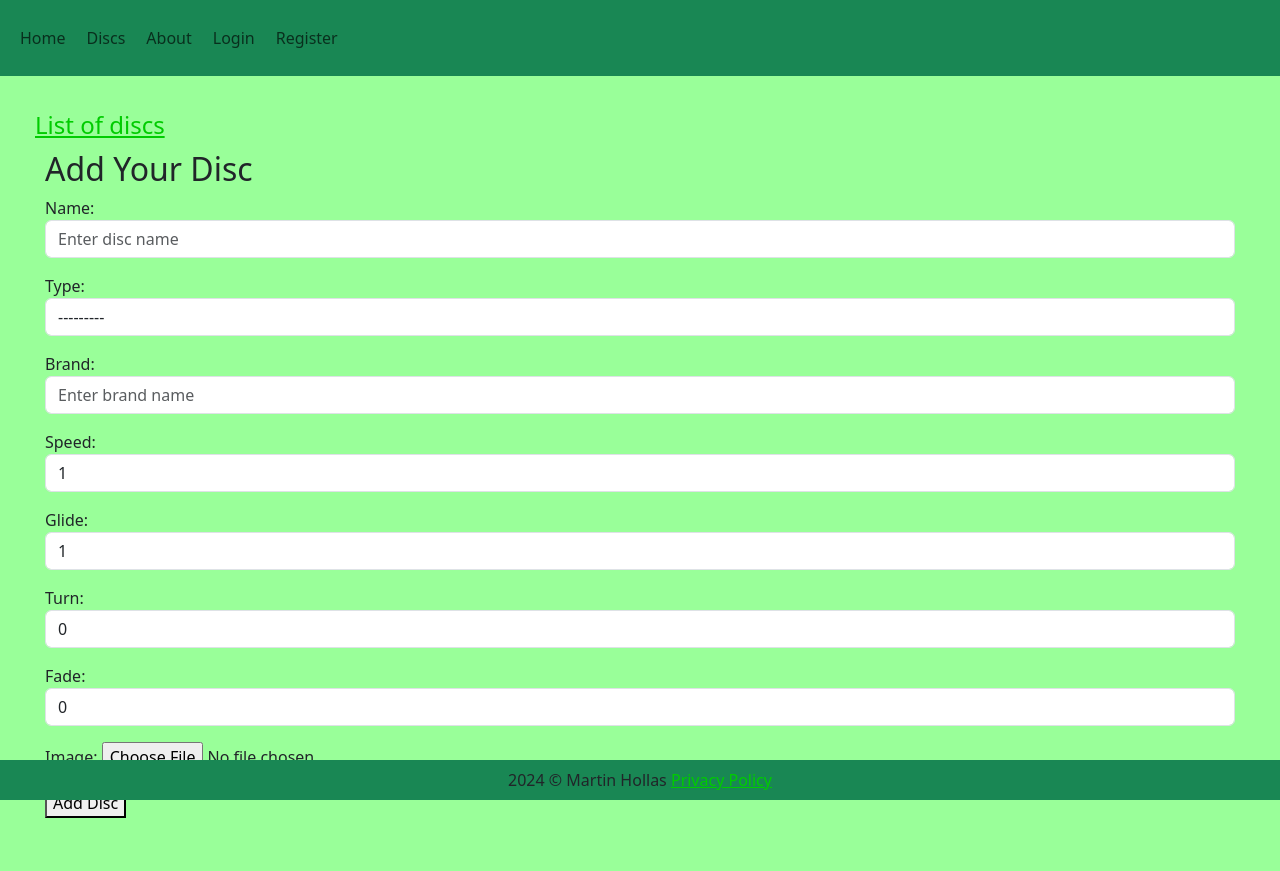
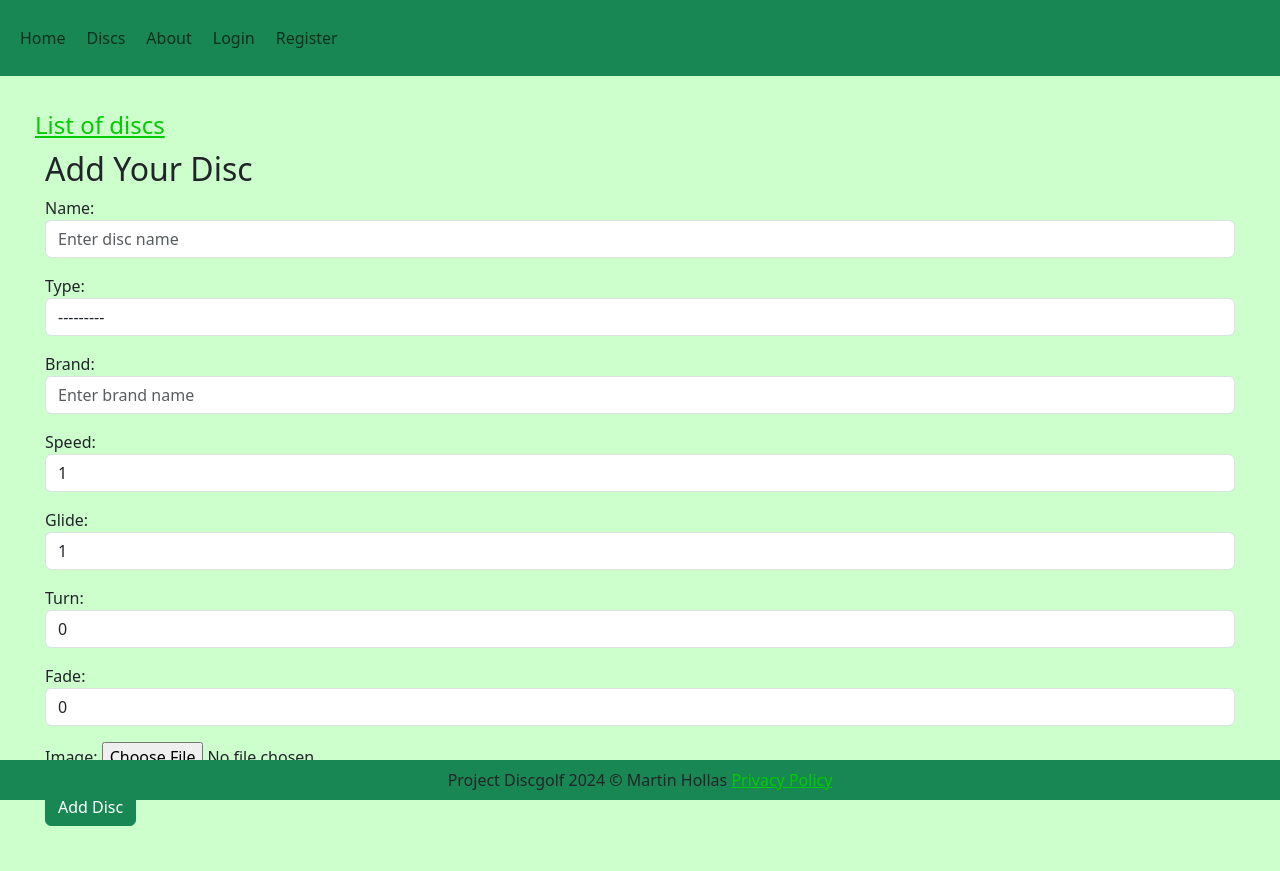
Before and after one commit to hollmanovec/final-project, a Django app: page /discs/add/ in a window 1280 px wide. Before the commit the page ends 818 px from the top, so only its background shows below. Run offline with Django 5.2, Linux system fonts and the light colour scheme; some libraries are stand-ins or nearby versions.

Commit message:
final final

```diff
--- a/project-template/my_web/core/templates/footer.html
+++ b/project-template/my_web/core/templates/footer.html
@@ -1,4 +1,4 @@
 <footer class="bg-success fixed-bottom">
-    2024 &copy; Martin Hollas
+   Project Discgolf 2024 &copy; Martin Hollas
     <a href="{% url 'privacy' %}">Privacy Policy</a>
 </footer>
--- a/project-template/my_web/core/templates/pages/about.html
+++ b/project-template/my_web/core/templates/pages/about.html
@@ -1,7 +1,7 @@
 {% extends "master.html" %}
 
 {% block title %}
-  About
+  About - Project Discgolf
 {% endblock %}
 
 
--- a/project-template/my_web/core/templates/pages/home.html
+++ b/project-template/my_web/core/templates/pages/home.html
@@ -6,7 +6,7 @@
 
 
 {% block content %}
-<h2>Home Page</h2>
+<h2>Home Page - Project Discgolf</h2>
 <p>
   Disc golf, also known as frisbee golf, is a flying disc sport in which players throw a disc at a target.
   It is played using rules similar to golf.
--- a/project-template/my_web/discs/templates/add_disc.html
+++ b/project-template/my_web/discs/templates/add_disc.html
@@ -1,7 +1,7 @@
 {% extends "master.html" %}
 
 {% block title %}
-  Add disc
+  Add disc - Project Discgolf
 {% endblock %}
 
 
@@ -12,7 +12,7 @@
         <form method="post" enctype="multipart/form-data">
             {% csrf_token %}
             {{ form.as_p }}
-            <button type="submit">{% if object %}Edit{% else %}Add Disc{% endif %}</button>
+            <button type="submit" class="btn btn-success">{% if object %}Edit{% else %}Add Disc{% endif %}</button>
         </form>
 </div>
 {% endblock %}
--- a/project-template/my_web/discs/templates/disc_delete_confirmation.html
+++ b/project-template/my_web/discs/templates/disc_delete_confirmation.html
@@ -9,7 +9,7 @@
     <h1>Are you sure you want to delete "{{ disc.name }}"?</h1>
     <form method="post">
         {% csrf_token %}
-        <button type="submit">Yes, delete</button>
+        <button type="submit" class="btn btn-danger">Yes, delete</button>
     </form>
     <a href="{% url 'disc_list' %}">Cancel</a>
 {% endblock %}
--- a/project-template/my_web/discs/templates/disc_detail.html
+++ b/project-template/my_web/discs/templates/disc_detail.html
@@ -1,7 +1,7 @@
 {% extends "master.html" %}
 
 {% block title %}
-    {{ disc.name }}
+    {{ disc.name }} - Project Discgolf
 {% endblock %}
 
 
--- a/project-template/my_web/discs/templates/discs.html
+++ b/project-template/my_web/discs/templates/discs.html
@@ -1,7 +1,7 @@
 {% extends "master.html" %}
 
 {% block title %}
-  Discs
+  Discs - Project Discgolf
 {% endblock %}
 
 
--- a/project-template/my_web/discs/templates/pagination_discs.html
+++ b/project-template/my_web/discs/templates/pagination_discs.html
@@ -1,7 +1,7 @@
 {% extends "master.html" %}
 
 {% block title %}
-  List of Discs
+  List of Discs - Project Discgolf
 {% endblock %}
 
 {% block content %}
--- a/project-template/my_web/discs/templates/search_disc_list.html
+++ b/project-template/my_web/discs/templates/search_disc_list.html
@@ -1,7 +1,7 @@
 {% extends "master.html" %}
 
 {% block title %}
-  Search
+  Search - Project Discgolf
 {% endblock %}
 
 
--- a/project-template/my_web/static/css/styles.css
+++ b/project-template/my_web/static/css/styles.css
@@ -1,5 +1,5 @@
 body {
-    background-color: #99ff99;
+    background-color: #ccffcc;
 
 }
 .content-wrapper {
--- a/project-template/my_web/users/templates/login.html
+++ b/project-template/my_web/users/templates/login.html
@@ -4,7 +4,7 @@
     <form method="POST">
         {% csrf_token %}
         {{ form.as_p }}
-        <button type="submit">Login</button>
+        <button type="submit" class="btn btn-success">Login</button>
     </form>
     <small>
         Need An Account? <a href="{% url 'register' %}">Sign Up Now</a>
```
Also changed, not shown: 1 other file.
